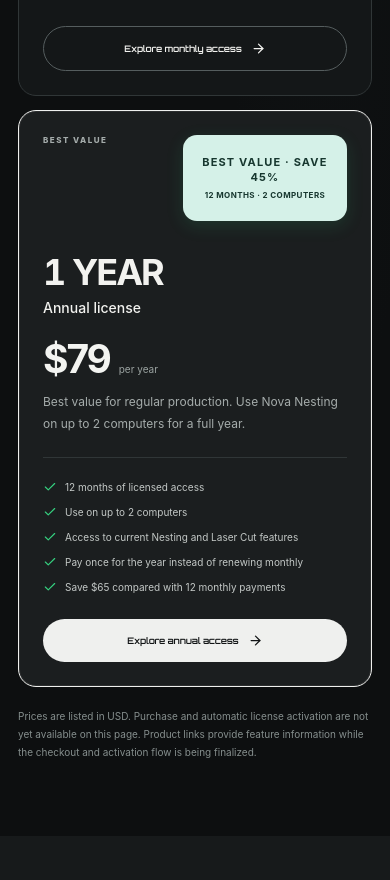
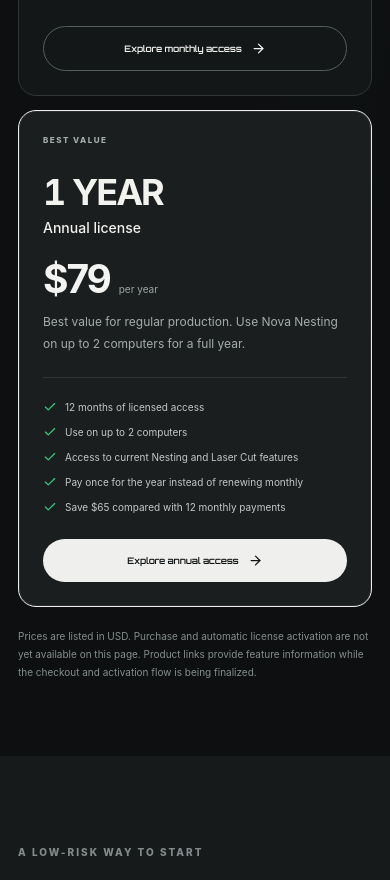
Before and after one commit to phamxuandoan3163-hue/nest-pro-web, a Next.js app: page /license in a window 390 px wide. Shown: the part 1940-2820 px from the top of the page. Built offline with nearby package versions, Linux system fonts and the light colour scheme.

Commit message:
Keep annual card content aligned while enlarging value badge

```diff
--- a/app/globals.css
+++ b/app/globals.css
@@ -1415,3 +1415,36 @@
     letter-spacing:.4px;
   }
 }
+
+
+/* Keep annual duration and all card content aligned with the monthly card.
+   The enlarged savings badge is removed from document flow and anchored top-right. */
+.license-page .license-card-featured .license-card-top{
+  min-height:0!important;
+  align-items:center;
+  gap:8px;
+}
+.license-page .license-card-featured .license-card-top>b{
+  position:absolute;
+  top:22px;
+  right:22px;
+  width:clamp(210px,45%,290px);
+  height:112px;
+  min-height:112px;
+  margin:0;
+  padding:16px 20px!important;
+  z-index:1;
+}
+@media(max-width:700px){
+  .license-page .license-card-featured .license-card-top{
+    min-height:0!important;
+  }
+  .license-page .license-card-featured .license-card-top>b{
+    top:18px;
+    right:18px;
+    width:min(54%,230px);
+    height:86px;
+    min-height:86px;
+    padding:12px 10px!important;
+  }
+}
```
